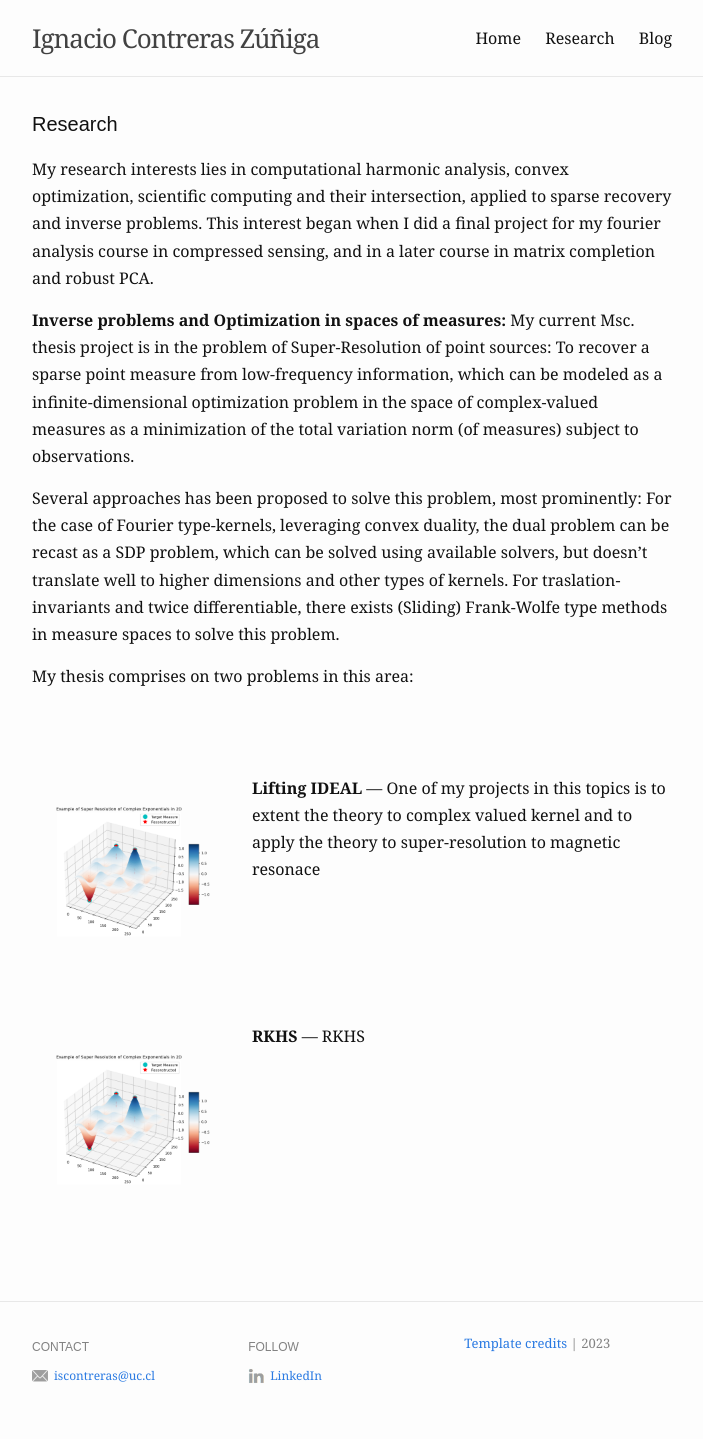
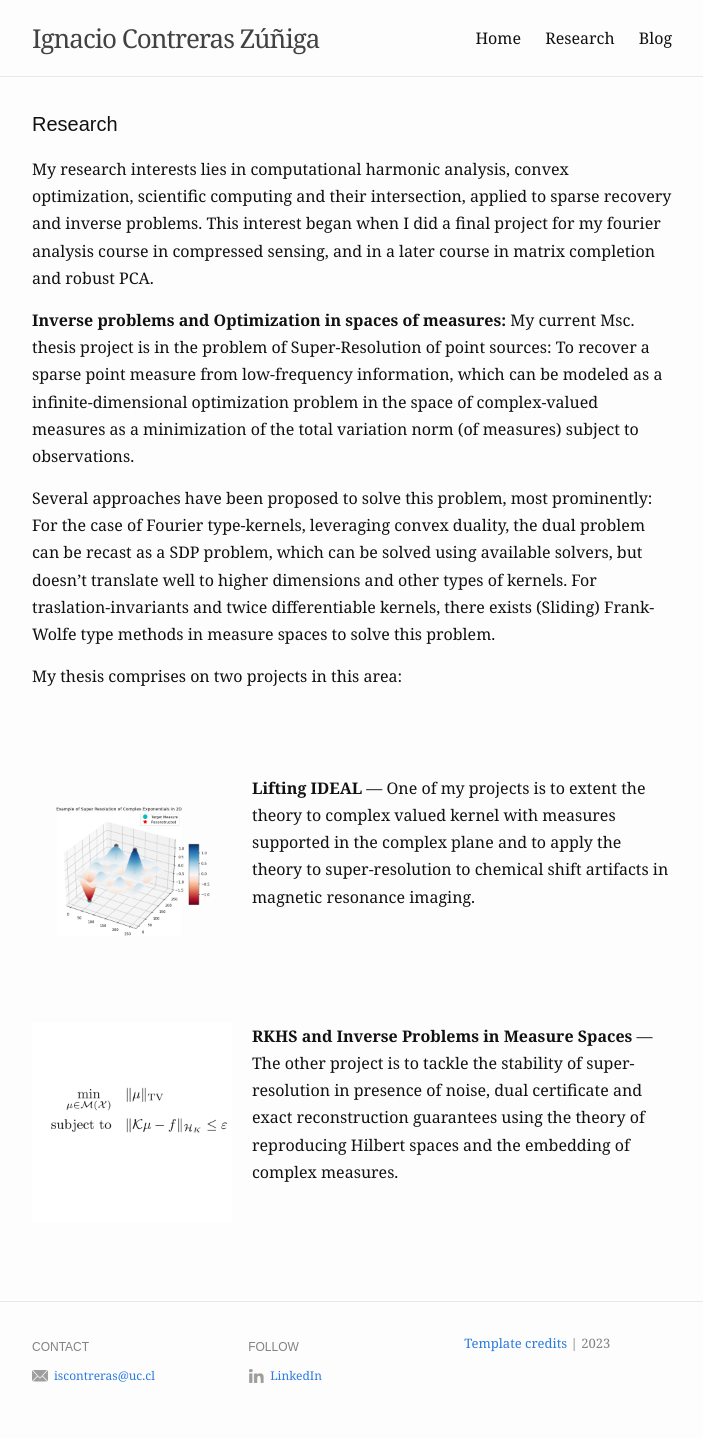
Before and after one commit to ignacontreras/ignacontreras.github.io, a Jekyll site: the page built from research.md, in a window 1280 px wide. Shown: the whole page, without its empty margins (288-991 px from the left). Built offline with Jekyll 4.4.1, drawn with Linux system fonts in a browser that asks for light colours.

Commit message:
Update research.md

```diff
--- a/research.md
+++ b/research.md
@@ -7,21 +7,21 @@ items:
     image:
       src: /assets/img/research/Thesis_Example.png
       alt: Thesis_Example
-    description: One of my projects in this topics is to extent the theory to complex valued kernel and to apply the theory to super-resolution to magnetic resonace
-  - title: RKHS
+    description: One of my projects is to extent the theory to complex valued kernel with measures supported in the complex plane and to apply the theory to super-resolution to chemical shift artifacts in magnetic resonance imaging.
+  - title: RKHS and Inverse Problems in Measure Spaces
     image:
-      src: /assets/img/research/Thesis_Example.png
-      alt: Thesis_Example
-    description: RKHS
+      src: /assets/img/research/RKHS_project.png
+      alt: Thesis_Example_2
+    description: The other project is to tackle the stability of super-resolution in presence of noise, dual certificate and exact reconstruction guarantees using the theory of reproducing Hilbert spaces and the embedding of complex measures.
 ---
 
 My research interests lies in computational harmonic analysis, convex optimization, scientific computing and their intersection, applied to sparse recovery and inverse problems. This interest began when I did a final project for my fourier analysis course in compressed sensing, and in a later course in matrix completion and robust PCA.
 
 <b> Inverse problems and Optimization in spaces of measures: </b> My current Msc. thesis project is in the problem of Super-Resolution of point sources: To recover a sparse point measure from low-frequency information, which can be modeled as a infinite-dimensional optimization problem in the space of complex-valued measures as a minimization of the total variation norm (of measures) subject to observations.
 
-Several approaches has been proposed to solve this problem, most prominently: For the case of Fourier type-kernels, leveraging convex duality, the dual problem can be recast as a SDP problem, which can be solved using available solvers, but doesn't translate well to higher dimensions and other types of kernels. For traslation-invariants and twice differentiable, there exists (Sliding) Frank-Wolfe type methods in measure spaces to solve this problem.
+Several approaches have been proposed to solve this problem, most prominently: For the case of Fourier type-kernels, leveraging convex duality, the dual problem can be recast as a SDP problem, which can be solved using available solvers, but doesn't translate well to higher dimensions and other types of kernels. For traslation-invariants and twice differentiable kernels, there exists (Sliding) Frank-Wolfe type methods in measure spaces to solve this problem.
 
-My thesis comprises on two problems in this area:
+My thesis comprises on two projects in this area:
 
 
 <br />
```
